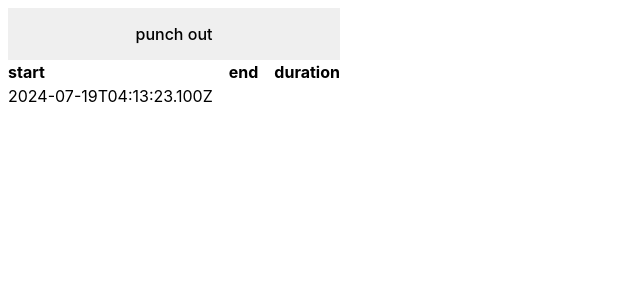
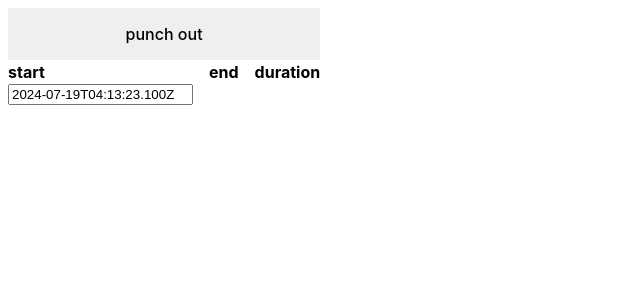
Before and after one commit to cruftbusters/bookeater, a React (Vite) app in the folder webapp/: page / in a window 1280 px wide. Both pictures are taken after a click on the button "punch in". Shown: the top 300 px of the page, without its empty margins (0-640 px from the left). Built offline with nearby package versions, Linux system fonts and the light colour scheme.

Commit message:
flimsy start field

```diff
--- a/webapp/src/App.tsx
+++ b/webapp/src/App.tsx
@@ -3,7 +3,7 @@ import styles from './index.module.scss'
 import {v4 as uuidv4} from 'uuid'
 
 function App() {
-    const {entries, toggle} = usePunchCard()
+    const {entries, toggle, update} = usePunchCard()
 
     return <div className={styles.grid}>
         <button onClick={() => toggle()}
@@ -13,13 +13,16 @@ function App() {
             <div>end</div>
             <div>duration</div>
         </div>
-        {entries.map(({start, end}, index) => (
-            <div className={styles.row} style={{order: entries.length - index}}>
-                <div>{start.toISOString()}</div>
-                {end && <div>{end.toISOString()}</div>}
-                {end && <div>{(end.getTime() - start.getTime()) / 1000}s</div>}
-            </div>
-        ))}
+        {entries.map((entry, index) => {
+            const {start, end} = entry
+            return (
+                <div className={styles.row} style={{order: entries.length - index}}>
+                    <input value={start.toISOString()} onChange={e => update({...entry, start:new Date(e.target.value)})}/>
+                    {end && <div>{end.toISOString()}</div>}
+                    {end && <div>{(end.getTime() - start.getTime()) / 1000}s</div>}
+                </div>
+            )
+        })}
     </div>
 }
 
@@ -44,7 +47,8 @@ function usePunchCard() {
                     return entry
                 })
             }
-        })
+        }),
+        update: (update: Entry) => setEntries(entries => entries.map(entry => entry.id === update.id ? update : entry))
     }
 }
 
```
